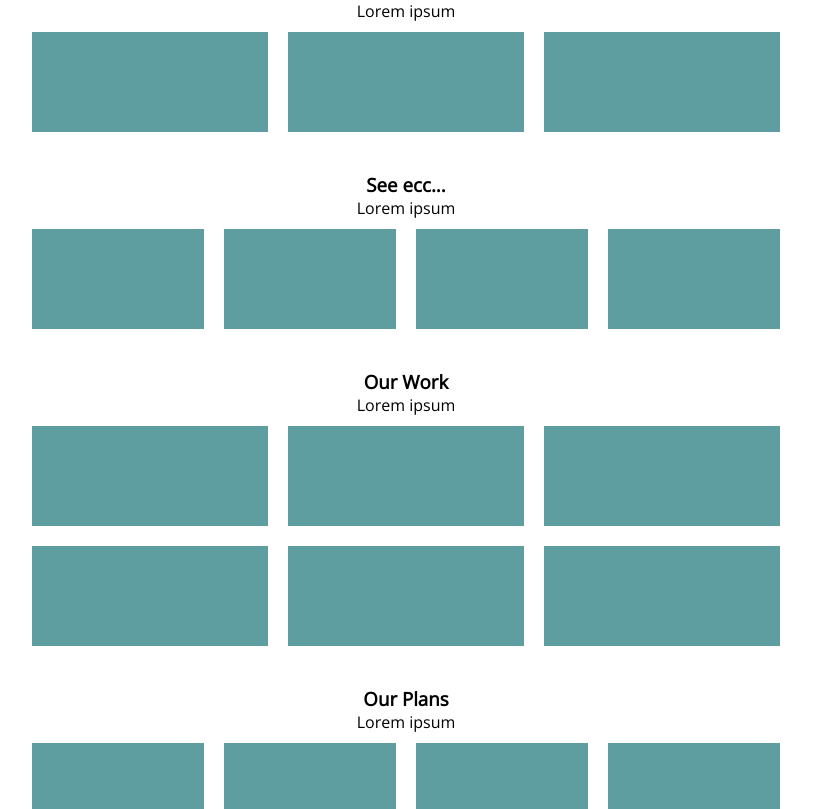
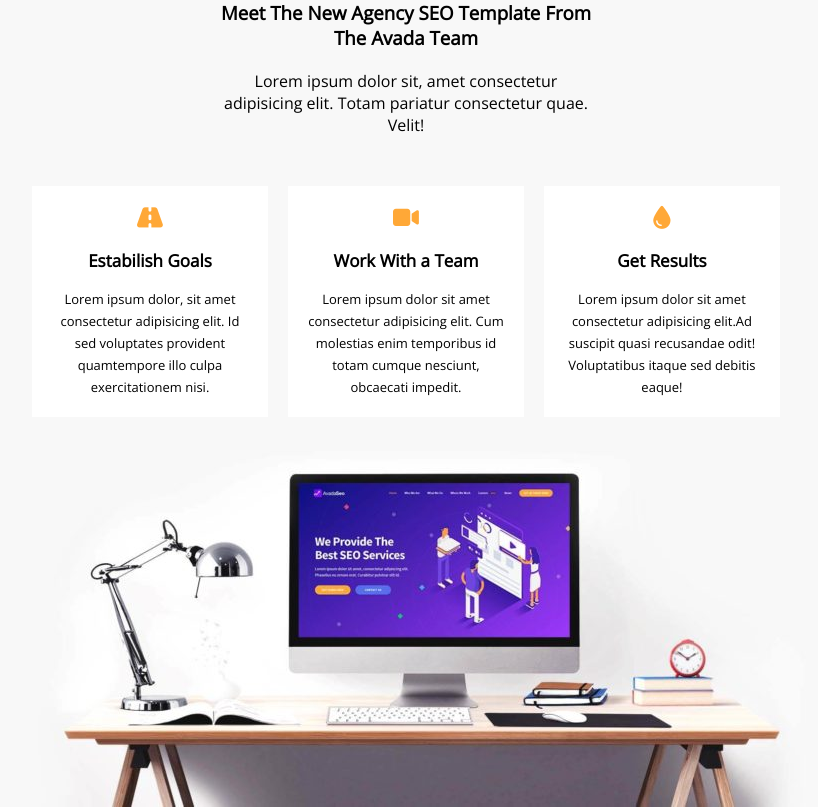
Before and after one commit to nicolofossati/proj-html-vuejs, a Vue app: page / in a window 1280 px wide. Shown: the part 640-1449 px from the top of the page, without its empty margins (234-1052 px from the left). Built offline with nearby package versions, Linux system fonts and the light colour scheme.

Commit message:
prima section completa

```diff
--- a/src/App.vue
+++ b/src/App.vue
@@ -14,7 +14,7 @@ export default {
       selectedNBLink: 0 //indica il link della navbar selezionato al momento. (Indice NabBar array)
     }
   }, components: {
-    PageHeader, PageHero, PageMain, PageFooter, PrimaryButton, SecondaryButton
+    PageHeader, PageHero, PageMain, PageFooter, PrimaryButton, SecondaryButton, Card
   }
 }
 
@@ -26,6 +26,7 @@ import PageMain from './components/PageMain.vue';
 import PageFooter from './components/PageFooter.vue';
 import PrimaryButton from './components/PrimaryButton.vue';
 import SecondaryButton from './components/SecondaryButton.vue';
+import Card from './components/Card.vue';
 </script>
 
 <style lang="scss">
--- /dev/null
+++ b/src/components/Card.vue
@@ -0,0 +1,42 @@
+<!-- Bottone arancione -->
+<template>
+    <div class="card">
+        <i :class="'fa-solid fa-' + icon"></i>
+        <h4>{{ title }}</h4>
+        <span>{{ content }}</span>
+    </div>
+</template>
+
+<script>
+export default {
+    props: {
+        icon: String,
+        title: String,
+        content: String,
+    }
+}
+</script>
+
+<style scoped lang="scss">
+@use "../styles/colors.scss" as *;
+
+.card {
+    padding: 20px;
+
+    i {
+        font-size: 23px;
+        color: $primary-color;
+        padding-bottom: 20px;
+    }
+
+    h4 {
+        font-size: 17px;
+        padding-bottom: 15px;
+    }
+
+    span {
+        font-size: 13px;
+        padding-bottom: 20px;
+    }
+}
+</style>
--- a/src/components/PageMain.vue
+++ b/src/components/PageMain.vue
@@ -1,15 +1,26 @@
 <template>
     <div class="main-container">
         <section class="meet">
-            <h3>Meet ecc...</h3>
-            <span>Lorem ipsum</span>
+            <div class="meet-content">
+                <div class="section-info">
+                    <h3>Meet The New Agency SEO Template From The Avada Team</h3>
+                    <span>Lorem ipsum dolor sit, amet consectetur adipisicing elit. Totam pariatur consectetur quae.
+                        Velit!</span>
+                </div>
                 <div class="card-container">
-                <div class="card"></div>
-                <div class="card"></div>
-                <div class="card"></div>
+                    <Card :icon="'road'" :title="'Estabilish Goals'"
+                        :content="'Lorem ipsum dolor, sit amet consectetur adipisicing elit. Id sed voluptates provident quamtempore illo culpa exercitationem nisi.'" />
+                    <card :icon="'video'" :title="'Work With a Team'"
+                        :content="'Lorem ipsum dolor sit amet consectetur adipisicing elit. Cum molestias enim temporibus id totam cumque nesciunt, obcaecati impedit.'" />
+                    <card :icon="'droplet'" :title="'Get Results'"
+                        :content="'Lorem ipsum dolor sit amet consectetur adipisicing elit.Ad suscipit quasi recusandae odit! Voluptatibus itaque sed debitis eaque!'" />
+
+                </div>
+                <img src="../img/agency-seo-desk-front-800x380.jpg" alt="">
             </div>
         </section>
         <section class="services">
+            <div>
                 <h3>See ecc...</h3>
                 <span>Lorem ipsum</span>
                 <div class="card-container">
@@ -18,8 +29,10 @@
                     <div class="card"></div>
                     <div class="card"></div>
                 </div>
+            </div>
         </section>
         <section class="work">
+            <div>
                 <h3>Our Work</h3>
                 <span>Lorem ipsum</span>
                 <div class="card-container work-img-container">
@@ -30,8 +43,10 @@
                     <div class="card"></div>
                     <div class="card"></div>
                 </div>
+            </div>
         </section>
         <section class="plans">
+            <div>
                 <h3>Our Plans</h3>
                 <span>Lorem ipsum</span>
                 <div class="card-container">
@@ -40,8 +55,10 @@
                     <div class="card"></div>
                     <div class="card"></div>
                 </div>
+            </div>
         </section>
         <section class="news">
+            <div>
                 <h3>Our News</h3>
                 <span>Lorem ipsum</span>
                 <div class="card-container">
@@ -49,8 +66,10 @@
                     <div class="card"></div>
                     <div class="card"></div>
                 </div>
+            </div>
         </section>
         <section class="reviews">
+            <div>
                 <h3>What Our Clients Say</h3>
                 <img src="" alt="">
                 <span>Lorem ipsum dolor, sit amet consectetur adipisicing elit. Eligendi, laboriosam.</span>
@@ -61,45 +80,82 @@
                     <div class="card"></div>
                     <div class="card"></div>
                 </div>
+            </div>
         </section>
         <section class="contact-us">
+            <div>
                 <h3>Start Tour Free Concultation</h3>
                 <span>Lorem, ipsum dolor sit amet consectetur adipisicing elit. Culpa, molestiae!</span>
-
+            </div>
         </section>
     </div>
 </template>
 
 <script>
+export default {
+    data() {
+        return {
+        }
+    }, components: {
+        Card
+    }
+}
 
+
+import Card from './Card.vue';
 </script>
 
 <style scoped lang="scss">
 @use "../styles/colors.scss" as *;
 
 .main-container {
+
+    section {
+        padding-top: 40px;
+        text-align: center;
+
+        &:nth-child(2n+1) {
+            background-color: $primary-bg-color;
+        }
+
+        &>div {
             width: 60%;
             margin: auto;
+        }
 
-    section {
-        padding: 15px 0;
-        text-align: center;
+
+        .section-info {
+            width: 50%;
+            margin: auto;
+
+            h3 {
+                padding-bottom: 20px;
+            }
+        }
     }
 
     .card-container {
         display: flex;
         flex-direction: row;
+        padding-top: 40px;
 
         .card {
             width: calc(100% /3 - 20px);
-            height: 100px;
             margin: 10px;
-            background-color: cadetblue;
+            background-color: white;
         }
     }
 
     .work-img-container {
         flex-wrap: wrap;
     }
+
+    .meet {
+        img {
+            display: block;
+        }
+    }
+
+
 }
 </style>
```
Lines whose indentation alone changed are shown as unchanged.
